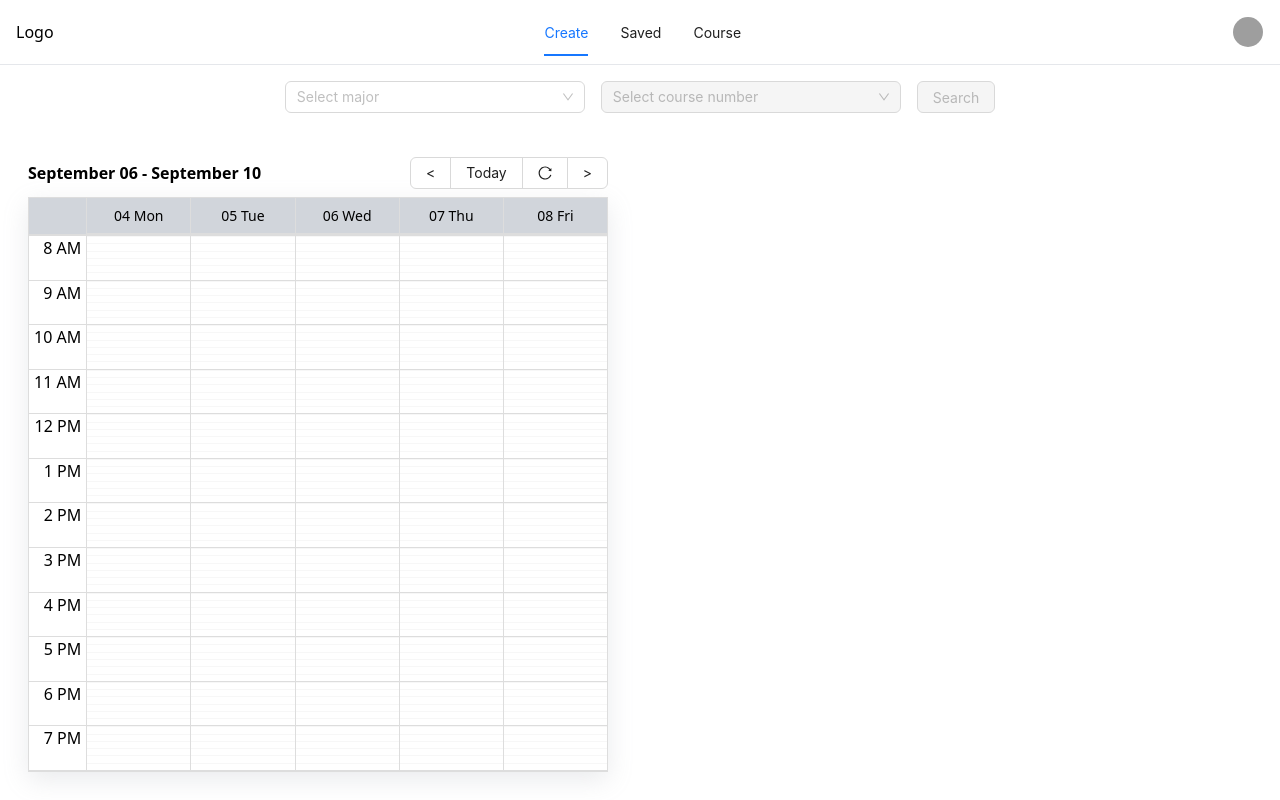
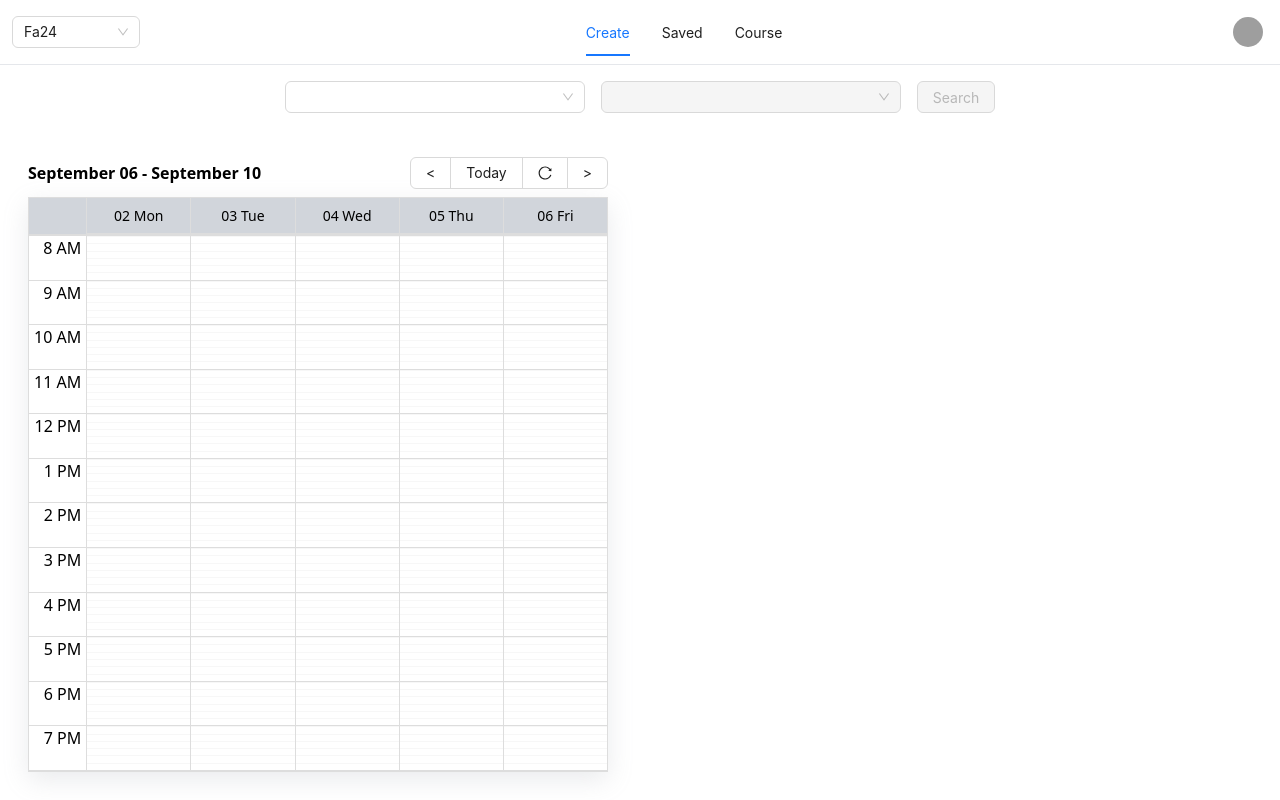
Before and after one commit to mohitmasand1/sfu-planner, a React app: page /create in a window 1280 px wide. Built offline with nearby package versions, Linux system fonts and the light colour scheme; no server answers; grey boxes are pictures that could not be loaded; the HTML template or start-up script is replaced by a standard one.

Commit message:
dynamic term selection

```diff
--- a/src/App.tsx
+++ b/src/App.tsx
@@ -1,21 +1,26 @@
 import { Outlet } from 'react-router-dom';
 import NavBar from './containers/NavBar/NavBar';
 import { QueryClient, QueryClientProvider } from '@tanstack/react-query';
+import { useEffect, useState } from 'react';
 
-const navItems = [
-  { id: 'create', label: 'Create Schedule', path: '/create' },
-  { id: 'saved', label: 'Saved Schedules', path: '/saved' },
-  { id: 'courseAI', label: 'Course AI', path: '/courseai' },
-];
+// TODO: Re-render calenders on termcode change
 
 function App() {
   const queryClient = new QueryClient();
+  const [termCode, setTermCode] = useState<string>(() => {
+    const savedData = localStorage.getItem('term');
+    return savedData ? JSON.parse(savedData) : '1247';
+  });
+
+  useEffect(() => {
+    localStorage.setItem('term', JSON.stringify(termCode));
+  }, [termCode]);
 
   return (
     <QueryClientProvider client={queryClient}>
       <div className="flex flex-col w-full items-center md:h-screen md:max-h-screen overflow-hidden">
-        <NavBar />
-        <Outlet />
+        <NavBar termCode={termCode} setTermCode={setTermCode} />
+        <Outlet context={{ termCode }} />
       </div>
     </QueryClientProvider>
   );
--- a/src/components/Calender/Calender.tsx
+++ b/src/components/Calender/Calender.tsx
@@ -13,7 +13,7 @@ import utc from 'dayjs/plugin/utc';
 import timezone from 'dayjs/plugin/timezone';
 import 'react-big-calendar/lib/css/react-big-calendar.css';
 import './index.css';
-import { ReactNode, useCallback, useMemo, useState } from 'react';
+import { ReactNode, useCallback, useEffect, useMemo, useState } from 'react';
 import { LeftOutlined, RightOutlined } from '@ant-design/icons';
 import CustomEvent from './CustomEvent';
 import CustomToolbar from './CustomToolbar';
@@ -65,18 +65,7 @@ interface CalenderProps {
 
 const Calender: React.FC<CalenderProps> = props => {
   const {
-    events = [
-      {
-        title: 'CMPT 120',
-        start: new Date(2024, 4, 6, 10, 30, 0),
-        end: new Date(2024, 4, 6, 12, 20, 0),
-      },
-      {
-        title: 'CMPT 125',
-        start: new Date(2024, 4, 7, 12, 30, 0),
-        end: new Date(2024, 4, 7, 13, 20, 0),
-      },
-    ],
+    events = [],
     views = ['day', 'work_week'],
     defaultView = 'work_week',
     minTime = new Date(2024, 4, 6, 8, 0, 0),
@@ -84,7 +73,11 @@ const Calender: React.FC<CalenderProps> = props => {
     termCode,
   } = props;
 
-  const [date, setDate] = useState(convertTermCodeToDate(termCode));
+  const [date, setDate] = useState(() => convertTermCodeToDate(termCode));
+
+  useEffect(() => {
+    setDate(convertTermCodeToDate(termCode));
+  }, [termCode]);
 
   const onNavigate = useCallback(
     (newDate: Date) => setDate(newDate),
@@ -170,6 +163,8 @@ const Calender: React.FC<CalenderProps> = props => {
     [dateText],
   );
 
+  console.log(date);
+
   return (
     <Calendar
       localizer={localizer}
--- a/src/containers/CourseSelectionPage/SectionPreview.tsx
+++ b/src/containers/CourseSelectionPage/SectionPreview.tsx
@@ -15,7 +15,7 @@ const SelectionPreview: React.FC<SelectionPreviewProps> = props => {
   const { courseOffering, onChangeLabTabKey, onChangeTutTabKey } = props;
 
   return (
-    <div className="flex flex-col">
+    <div className="flex flex-col w-full">
       <div className="flex flex-row justify-between">
         <label>Section: {courseOffering.text}</label>
         <label>
--- a/src/containers/NavBar/NavBar.tsx
+++ b/src/containers/NavBar/NavBar.tsx
@@ -1,6 +1,6 @@
 import React, { useState } from 'react';
 import type { MenuProps } from 'antd';
-import { Menu, Avatar } from 'antd';
+import { Select, Menu, Avatar } from 'antd';
 import { Link, useLocation } from 'react-router-dom';
 
 const items: MenuProps['items'] = [
@@ -18,7 +18,13 @@ const items: MenuProps['items'] = [
   },
 ];
 
-const NavBar: React.FC = () => {
+interface NavBarProps {
+  setTermCode: React.Dispatch<React.SetStateAction<string>>;
+  termCode: string;
+}
+
+const NavBar: React.FC<NavBarProps> = props => {
+  const { termCode, setTermCode } = props;
   const location = useLocation();
   const pathWithoutSlash = location.pathname.substring(1);
   const [current, setCurrent] = useState(pathWithoutSlash);
@@ -30,6 +36,7 @@ const NavBar: React.FC = () => {
 
   const handleSemesterChange = (value: string) => {
     console.log(`selected ${value}`);
+    setTermCode(value);
   };
 
   const url =
@@ -37,7 +44,18 @@ const NavBar: React.FC = () => {
 
   return (
     <div className="flex justify-between items-center w-full border-b">
-      <div className="p-4">Logo</div>
+      <div className="p-3">
+        <Select
+          defaultValue={termCode}
+          className="sm:w-18 md:w-28 lg:w-32"
+          onChange={handleSemesterChange}
+          options={[
+            { value: '1247', label: 'Fa24' },
+            { value: '1251', label: 'Sp25' },
+            { value: '1254', label: 'Su25' },
+          ]}
+        />
+      </div>
       <Menu
         className="border-b-0"
         onClick={onClick}
--- a/src/containers/NewSchedulePage/NewSchedulePage.tsx
+++ b/src/containers/NewSchedulePage/NewSchedulePage.tsx
@@ -1,4 +1,5 @@
-import React, { useRef, useState } from 'react';
+import React, { useEffect, useRef, useState } from 'react';
+import { useOutletContext } from 'react-router-dom';
 import { Button, Collapse, Select, theme, Modal, Tooltip, message } from 'antd';
 import type { CollapseProps, ModalProps, PopconfirmProps } from 'antd';
 import { useQuery, useQueryClient } from '@tanstack/react-query';
@@ -15,6 +16,7 @@ import Calender from '../../components/Calender/Calender';
 import LoadingOverlay from '../../components/Loading/LoadingOverlay';
 import CourseItemLabel from '../../components/CourseItem/CourseItemLabel';
 import CourseItemContent from '../../components/CourseItem/CourseItemContent';
+import { parseTermCode } from '../../utils/parseTermCode';
 
 const SAVE_ICON_SIZE = 20;
 const CLOSE_ICON_SIZE = 18;
@@ -47,9 +49,16 @@ export interface SelectedCourseKey {
   tut: string;
 }
 
+interface SharedContext {
+  termCode: string;
+}
+
 interface NewSchedulePageProps {}
 
 const NewSchedulePage: React.FC<NewSchedulePageProps> = () => {
+  const { termCode } = useOutletContext<SharedContext>();
+  const term = parseTermCode(termCode);
+
   // Create a ref to store the course-to-color mapping
   const courseColorMapRef = useRef<{ [key: string]: string }>({});
   const availableColorsRef = useRef<string[]>([...colors]); // Initially, all colors are available
@@ -77,6 +86,15 @@ const NewSchedulePage: React.FC<NewSchedulePageProps> = () => {
       tut: '',
     },
   );
+
+  useEffect(() => {
+    setAppliedCourses([]);
+    setMajorSelected('');
+    setNumberSelected('');
+  }, [termCode]);
+
+  console.log('new code - ' + termCode);
+  console.log('new course list - ' + JSON.stringify(appliedCourses));
 
   const isAppliedCourseReSelected = () => {
     return !!appliedCourses.find(
@@ -150,8 +168,8 @@ const NewSchedulePage: React.FC<NewSchedulePageProps> = () => {
   const handleOk = () => {
     setIsModalOpen(false);
     const PreviewingCourseData = queryClient.getQueryData<CourseOffering[]>([
-      '2023',
-      'fall',
+      term.year,
+      term.semester,
       majorSelected,
       numberSelected,
     ]);
@@ -177,14 +195,14 @@ const NewSchedulePage: React.FC<NewSchedulePageProps> = () => {
 
   const { data: majorNames } = useQuery<Option[], Error>({
     queryKey: ['majors'],
-    queryFn: () => fetchMajors('2023', 'fall'),
+    queryFn: () => fetchMajors(term.year, term.semester),
   });
 
   const { data: majorNumbers } = useQuery<Option[], Error>({
     queryKey: ['numbers', majorSelected],
     queryFn: () => {
       if (majorSelected)
-        return fetchMajorCourses('2023', 'fall', majorSelected);
+        return fetchMajorCourses(term.year, term.semester, majorSelected);
       return Promise.resolve([]);
     },
   });
@@ -202,9 +220,14 @@ const NewSchedulePage: React.FC<NewSchedulePageProps> = () => {
       CourseOffering[],
       Error
     >({
-      queryKey: ['2023', 'fall', majorSelected, numberSelected],
+      queryKey: [term.year, term.semester, majorSelected, numberSelected],
       queryFn: () =>
-        fetchCourseOfferings('2023', 'fall', majorSelected, numberSelected),
+        fetchCourseOfferings(
+          term.year,
+          term.semester,
+          majorSelected,
+          numberSelected,
+        ),
     });
     setLoading(false);
     console.log(JSON.stringify(PreviewingCourseData));
@@ -218,6 +241,7 @@ const NewSchedulePage: React.FC<NewSchedulePageProps> = () => {
         setSelectedCourse={setSelectedCourseKey}
         majorSelected={majorSelected}
         numberSelected={numberSelected}
+        termCode={termCode}
       />,
       { okText: 'Add' },
     );
@@ -338,6 +362,7 @@ const NewSchedulePage: React.FC<NewSchedulePageProps> = () => {
               .localeCompare((optionB?.label ?? '').toLowerCase())
           }
           options={majorNames}
+          value={majorSelected}
           onSelect={updateMajorSelectionMade}
         />
         <Select
@@ -371,7 +396,7 @@ const NewSchedulePage: React.FC<NewSchedulePageProps> = () => {
       </div>
       <div className="flex flex-wrap justify-center items-start gap-2 w-full h-full md:max-h-full">
         <div className="flex h-full flex-1 grow justify-center md:max-h-full p-4 md:p-7">
-          <Calender termCode="1237" events={generateAppliedSchedule()} />
+          <Calender termCode={termCode} events={generateAppliedSchedule()} />
         </div>
         <div className="flex flex-col h-full md:max-h-full flex-1 justify-start min-w-96 p-4 md:p-7">
           {appliedCourses.length > 0 && (
--- /dev/null
+++ b/src/utils/parseTermCode.tsx
@@ -0,0 +1,29 @@
+export function parseTermCode(termCode: string): {
+  semester: string;
+  year: string;
+} {
+  // Extract century, year, and semester code
+  const yearCode = termCode.slice(1, 3);
+  const semesterCode = termCode.charAt(3);
+
+  // Determine the full year
+  const year = (2000 + parseInt(yearCode, 10)).toString();
+
+  // Determine the semester
+  let semester: string;
+  switch (semesterCode) {
+    case '1':
+      semester = 'Spring';
+      break;
+    case '4':
+      semester = 'Summer';
+      break;
+    case '7':
+      semester = 'Fall';
+      break;
+    default:
+      semester = 'Spring'; // Invalid semester code
+  }
+
+  return { semester, year };
+}
```
Also changed, not shown: src/containers/CourseSelectionPage/CourseSelectionPage.tsx (+28 -7 lines), sfu-planner-be/requirements.txt.
